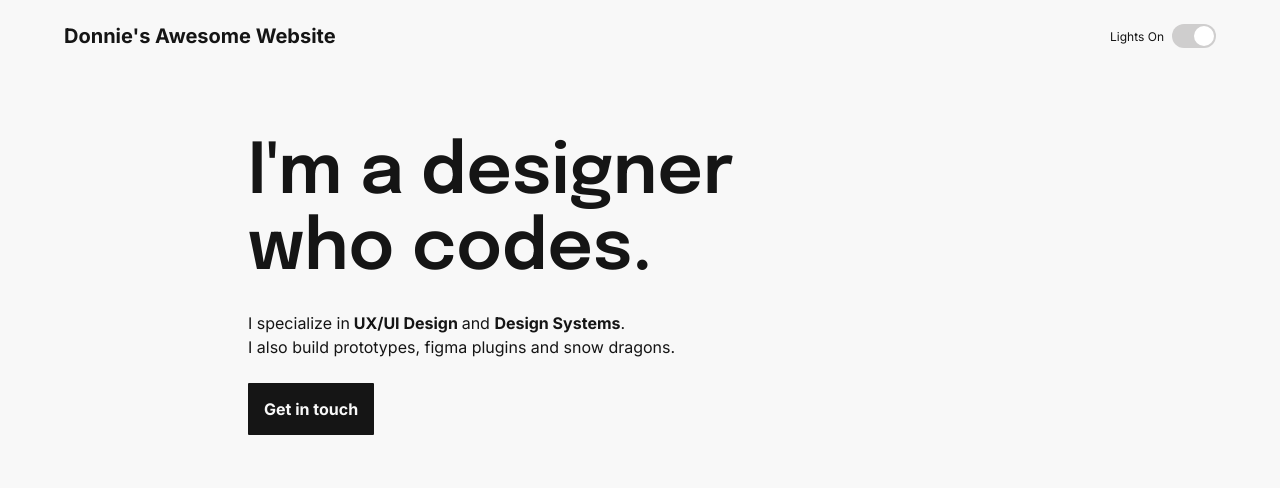
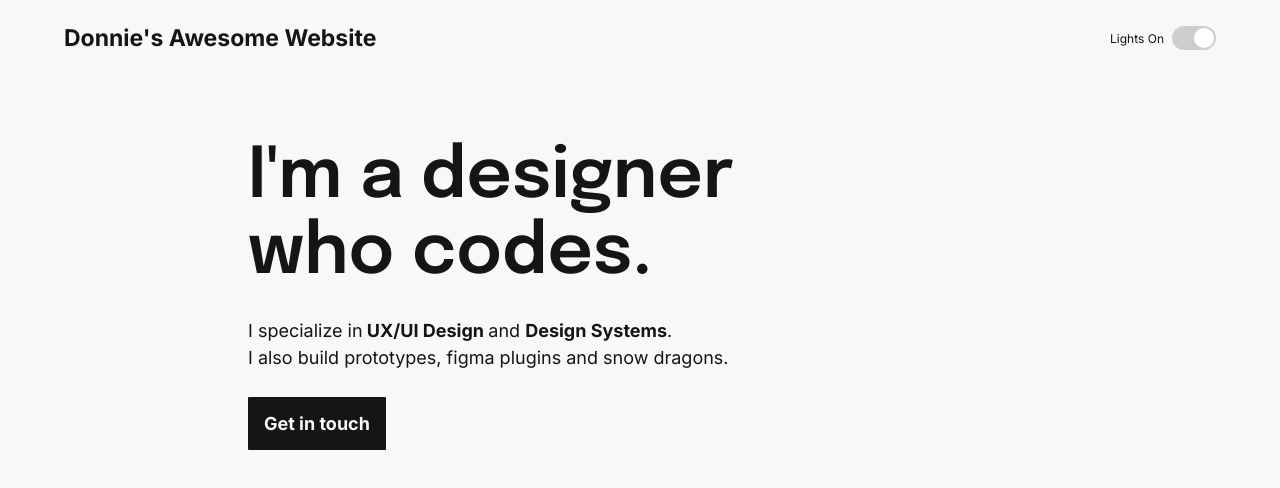
Before and after one commit to dnlklmn/d-site, a React (Create React App) app: page / in a window 1280 px wide. Shown: the top 488 px of the page. Built offline with nearby package versions, Linux system fonts and the light colour scheme.

Commit message:
chore: style-dictionary output

```diff
--- a/src/theme/token-transformation/global.json
+++ b/src/theme/token-transformation/global.json
@@ -47,19 +47,19 @@
       "type": "fontSizes"
     },
     "1": {
-      "value": 14,
+      "value": 16,
       "type": "fontSizes"
     },
     "2": {
-      "value": 16,
+      "value": 18,
       "type": "fontSizes"
     },
     "3": {
-      "value": 18,
+      "value": 20,
       "type": "fontSizes"
     },
     "4": {
-      "value": 20,
+      "value": 23,
       "type": "fontSizes"
     },
     "5": {
@@ -135,7 +135,7 @@
       "type": "lineHeight"
     },
     "fontSize": {
-      "value": 70,
+      "value": 23,
       "type": "fontSizes"
     },
     "letterSpacing": {
@@ -173,7 +173,7 @@
       "type": "lineHeight"
     },
     "fontSize": {
-      "value": 14,
+      "value": 12,
       "type": "fontSizes"
     },
     "letterSpacing": {
@@ -189,7 +189,7 @@
       "type": "paragraphIndent"
     },
     "textCase": {
-      "value": "uppercase",
+      "value": "none",
       "type": "textCase"
     },
     "textDecoration": {
--- a/src/theme/typography.css
+++ b/src/theme/typography.css
@@ -29,7 +29,7 @@
   --body-1-font-family: Inter;
   --body-1-font-weight: Semi Bold;
   --body-1-line-height: AUTO;
-  --body-1-font-size: 18px;
+  --body-1-font-size: 20px;
   --body-1-letter-spacing: 0%;
   --body-1-paragraph-spacing: 0;
   --body-1-paragraph-indent: 0px;
@@ -38,7 +38,7 @@
   --body-2-font-family: Inter;
   --body-2-font-weight: Semi Bold;
   --body-2-line-height: AUTO;
-  --body-2-font-size: 16px;
+  --body-2-font-size: 18px;
   --body-2-letter-spacing: 0%;
   --body-2-paragraph-spacing: 0;
   --body-2-paragraph-indent: 0px;
@@ -47,7 +47,7 @@
   --h5-font-family: Inter;
   --h5-font-weight: Bold;
   --h5-line-height: AUTO;
-  --h5-font-size: 20px;
+  --h5-font-size: 23px;
   --h5-letter-spacing: 0%;
   --h5-paragraph-spacing: 0;
   --h5-paragraph-indent: 0px;
```
